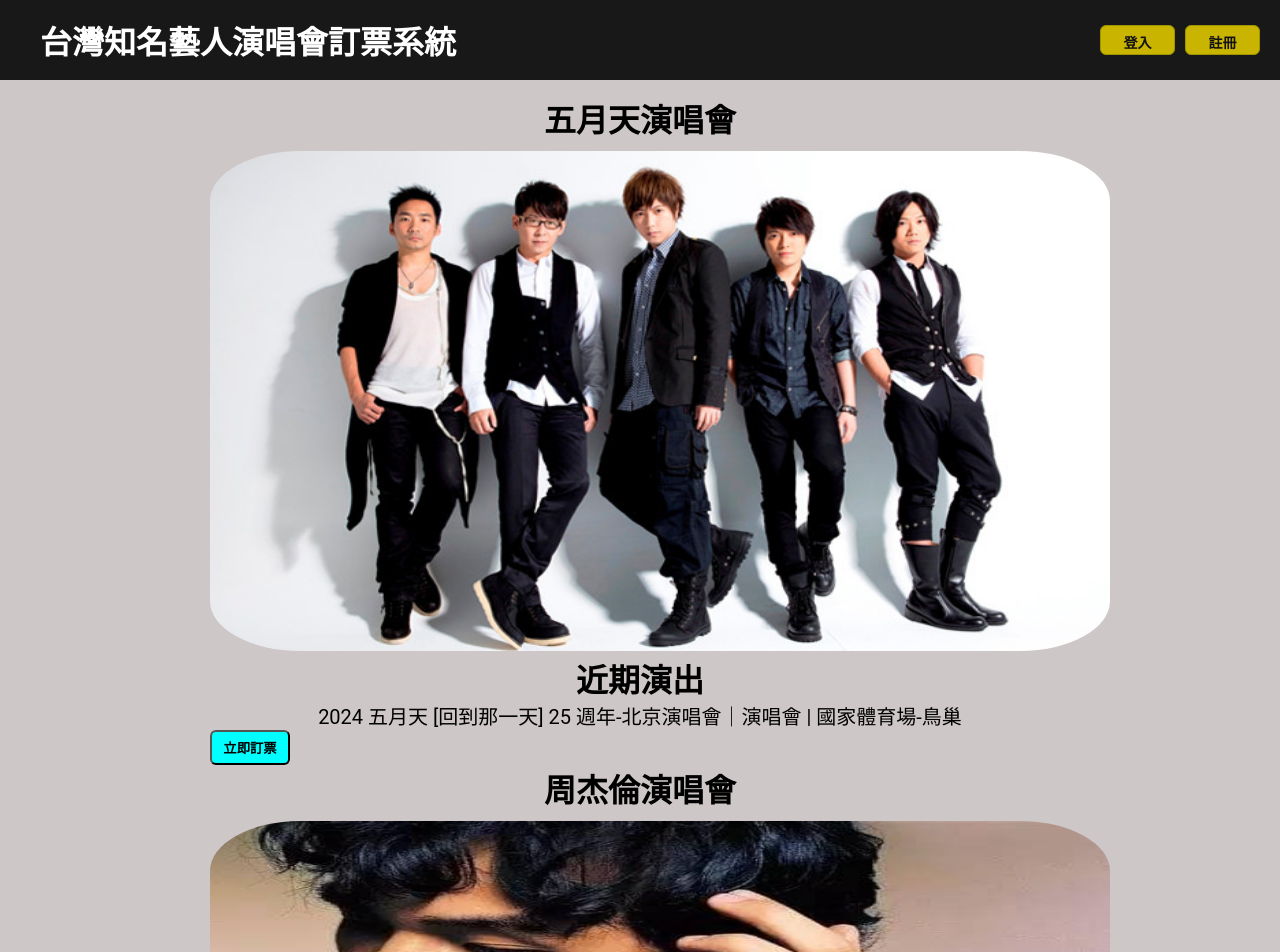
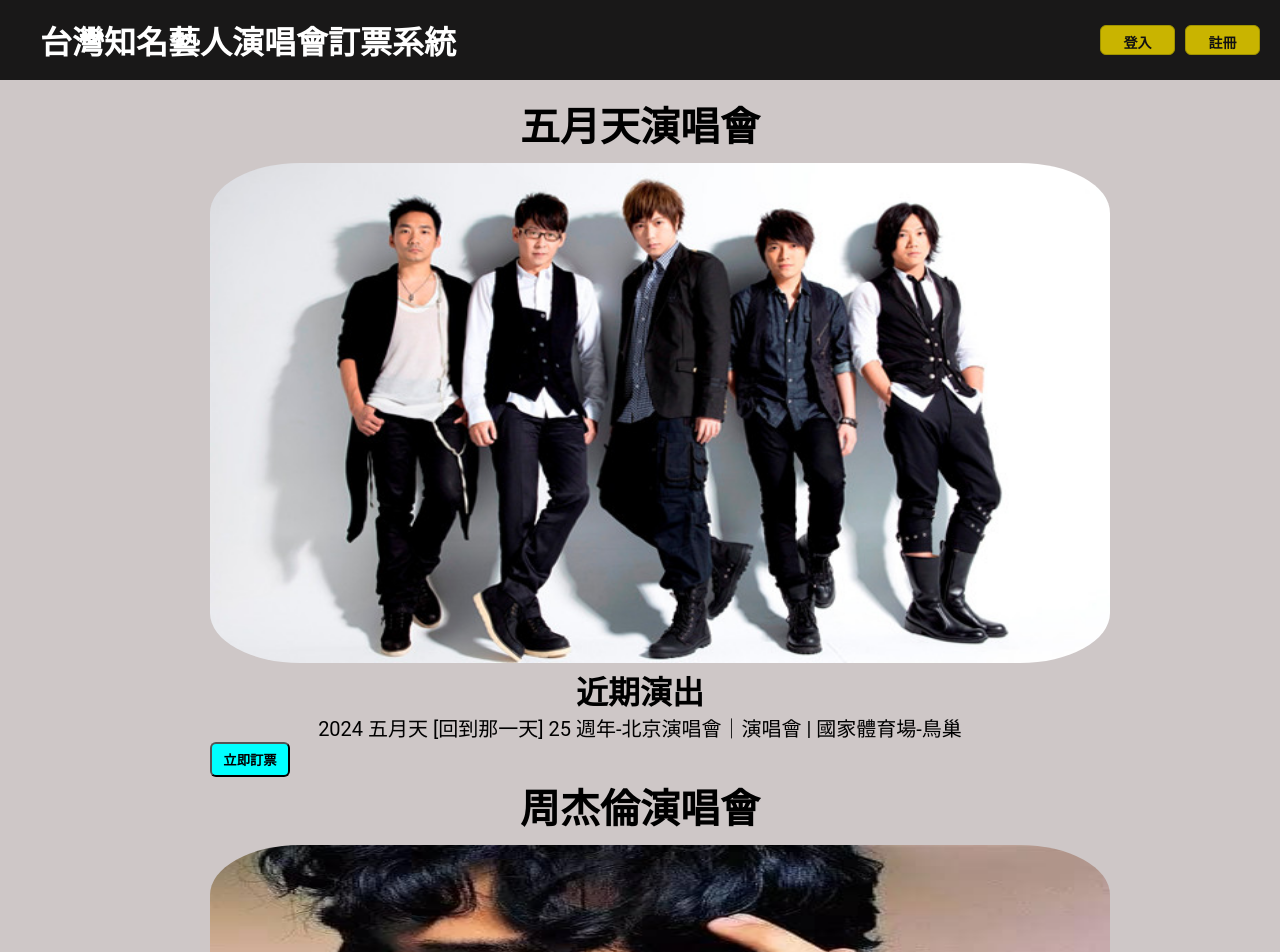
Before and after one commit to dig1234567/concert, a React (Create React App) app in the folder client/: page / in a window 1280 px wide. Shown: the top 952 px of the page. Built offline with nearby package versions, Linux system fonts and the light colour scheme.

Commit message:
Update home-component.js

```diff
--- a/client/src/components/home-component.js
+++ b/client/src/components/home-component.js
@@ -16,7 +16,7 @@ const HomeComponent = ({ currentUser, setCurrentUser }) => {
     <div>
       <main className="main">
         <div className="main-content1">
-          <h1>五月天演唱會</h1>
+          <h1 style={{ fontSize: "40px" }}>五月天演唱會</h1>
           <img src={img2} alt="" />
           <h2 className="text-content">近期演出</h2>
           <p className="text-content2">
@@ -28,7 +28,7 @@ const HomeComponent = ({ currentUser, setCurrentUser }) => {
           </button>
         </div>
         <div className="main-content2">
-          <h1>周杰倫演唱會</h1>
+          <h1 style={{ fontSize: "40px" }}>周杰倫演唱會</h1>
           <img src={img1} alt="" />
           <h2 className="text-content">近期演出</h2>
           <p className="text-content2">
```
